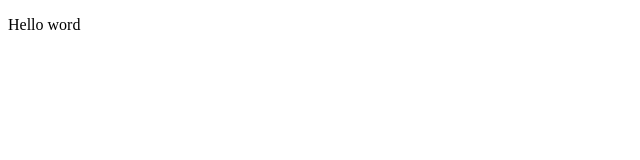
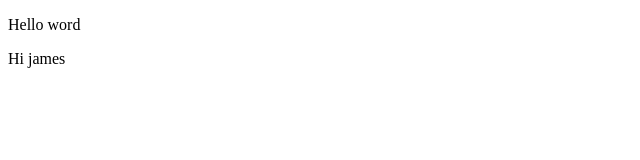
Before and after one commit to NGBen-14/TestRepository, a plain HTML site: page index.html in a window 1280 px wide. Shown: the full height of the page, 0-640 px from the left. Drawn offline with Linux system fonts and the light colour scheme.

Commit message:
Deuxième retouche

```diff
--- a/index.html
+++ b/index.html
@@ -9,5 +9,7 @@
 
 <p> Hello word </p>
 
+<p> Hi james </p>
+
 </body>
 </html>
```
